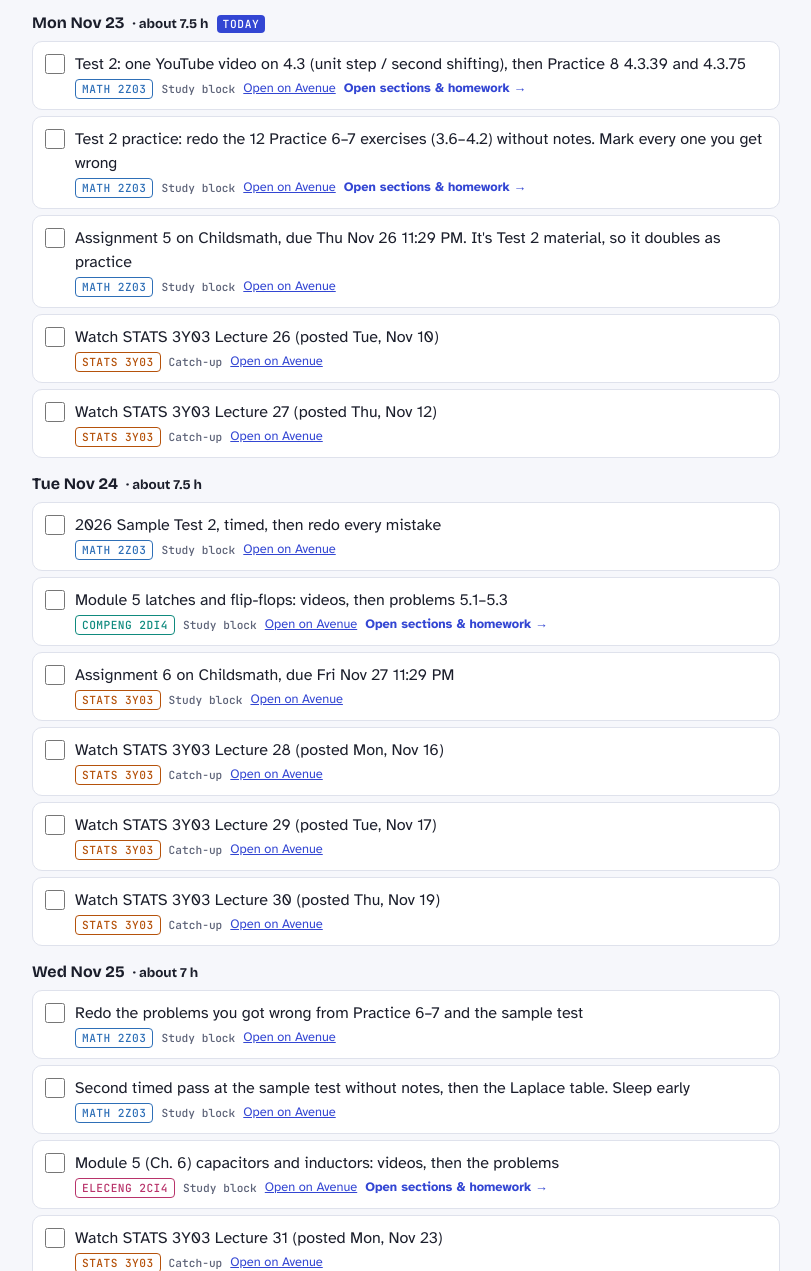
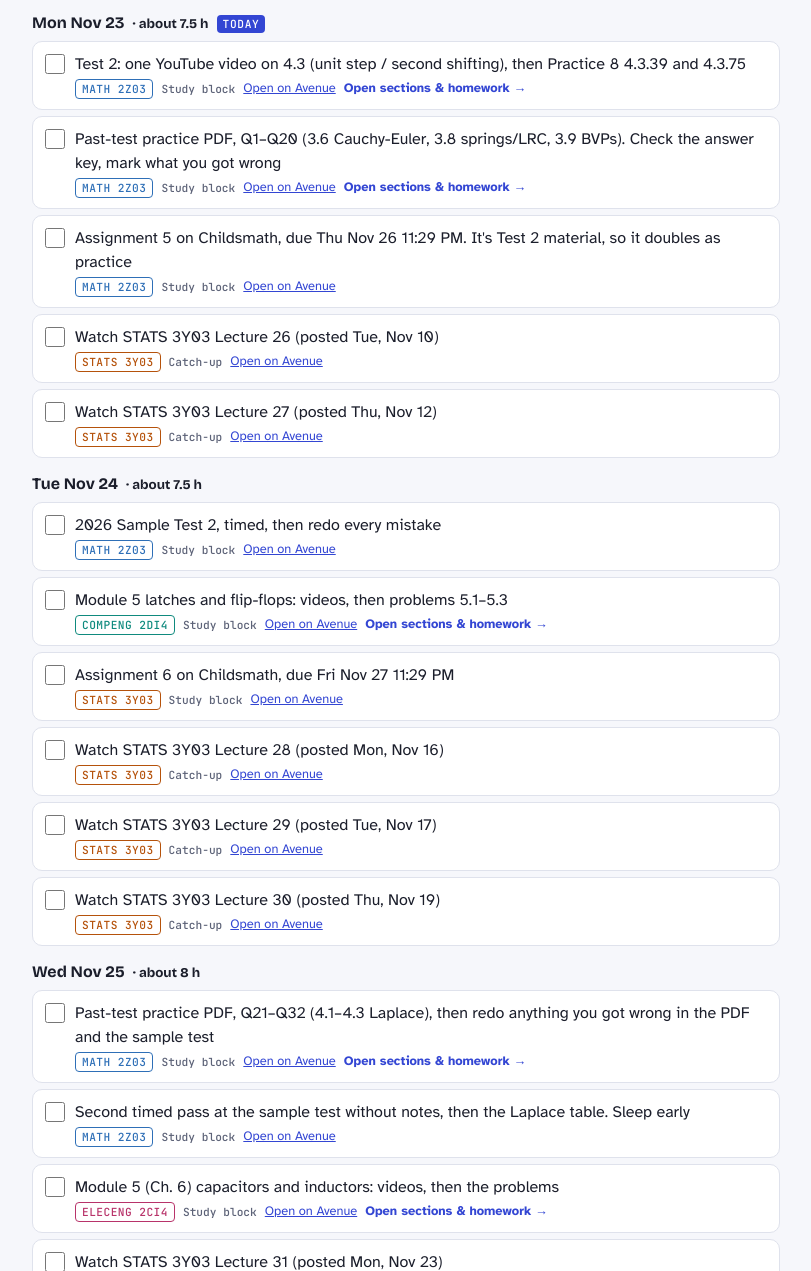
Before and after one commit to yussuf3456/2026FallSemStudyBoard, a plain HTML site: page index.html in a window 1280 px wide. Shown: the part 3641-4912 px from the top of the page, without its empty margins (234-1045 px from the left). Drawn offline with nearby package versions, Linux system fonts and the light colour scheme.

Commit message:
MATH Test 2: past-test practice PDF replaces redo blocks

```diff
--- a/index.html
+++ b/index.html
@@ -305,14 +305,14 @@ const PHASES = [
    ["q8","math","Test 2: watch L21–L24: 4.1 Laplace Transform, 4.2 Inverse Laplace Transform, and Monday's lecture, then the Practice 7 problems and Tutorial 6"]]},
   {date:"2026-11-23", label:"Mon Nov 23", tasks:[
    ["mt-b","math","Test 2: one YouTube video on 4.3 (unit step / second shifting), then Practice 8 4.3.39 and 4.3.75"],
-   ["r22","math","Test 2 practice: redo the 12 Practice 6–7 exercises (3.6–4.2) without notes. Mark every one you get wrong"],
+   ["r22","math","Past-test practice PDF, Q1–Q20 (3.6 Cauchy-Euler, 3.8 springs/LRC, 3.9 BVPs). Check the answer key, mark what you got wrong"],
    ["as-math-a5","math","Assignment 5 on Childsmath, due Thu Nov 26 11:29 PM. It's Test 2 material, so it doubles as practice"]]},
   {date:"2026-11-24", label:"Tue Nov 24", tasks:[
    ["r24","math","2026 Sample Test 2, timed, then redo every mistake"],
    ["q9","2di4","Module 5 latches and flip-flops: videos, then problems 5.1–5.3"],
    ["as-stats-a6","stats","Assignment 6 on Childsmath, due Fri Nov 27 11:29 PM"]]},
   {date:"2026-11-25", label:"Wed Nov 25", tasks:[
-   ["r25","math","Redo the problems you got wrong from Practice 6–7 and the sample test"],
+   ["r25","math","Past-test practice PDF, Q21–Q32 (4.1–4.3 Laplace), then redo anything you got wrong in the PDF and the sample test"],
    ["r26","math","Second timed pass at the sample test without notes, then the Laplace table. Sleep early"],
    ["q15","2ci4","Module 5 (Ch. 6) capacitors and inductors: videos, then the problems"]]},
   {date:"2026-11-26", label:"Thu Nov 26", tasks:[
@@ -655,7 +655,8 @@ const DETAILS={
  q12:{"title": "COMPENG 2DI4: Module 5, analysis and FSMs", "about": "Videos first, then the problems. Must do: 5.4, 5.9, 5.6, 5.8. If time: 5.7, 5.10. Skip if short: 5.5, 5.15. Starred answers at the back of the textbook, full solutions on Avenue.", "videos": [["Neso: JK flip-flop characteristic and excitation tables", "https://www.youtube.com/watch?v=lnQD2_M9uDI"], ["Neso: analysis of clocked sequential circuits (JK)", "https://www.youtube.com/watch?v=6jteVyUcAQU"], ["Neso: analysis with T flip-flops", "https://www.youtube.com/watch?v=eu16cf1RFu0"], ["Mealy vs Moore state machines", "https://www.youtube.com/watch?v=0_OZKWdCixw"]], "groups": [["Problems (Set 1, continued)", [["hw-2di4-5.4", "Problem 5.4 (must do)"], ["hw-2di4-5.5", "Problem 5.5"]]], ["Problems (Set 2)", [["hw-2di4-5.6", "Problem 5.6 (must do)"], ["hw-2di4-5.7", "Problem 5.7*"], ["hw-2di4-5.8", "Problem 5.8* (must do)"], ["hw-2di4-5.9", "Problem 5.9 (must do)"], ["hw-2di4-5.10", "Problem 5.10"], ["hw-2di4-5.15", "Problem 5.15"]]]]},
  d6:{"title": "COMPENG 2DI4: Module 6 problems", "about": "State reduction and sequential circuit design. Two videos, then the problems, before Friday's 12:30 lecture. After this you're caught up in 2DI4.", "videos": [["State reduction and assignment", "https://www.youtube.com/watch?v=IXORIs1dHs0"], ["Design procedure for clocked sequential circuits", "https://www.youtube.com/watch?v=NbON135lf60"]], "groups": [["Problems (Module 6)", [["hw-2di4-5.11", "Problem 5.11"], ["hw-2di4-5.12", "Problem 5.12"], ["hw-2di4-5.13", "Problem 5.13*"], ["hw-2di4-5.16", "Problem 5.16"], ["hw-2di4-5.17", "Problem 5.17"], ["hw-2di4-5.18", "Problem 5.18*"], ["hw-2di4-5.19", "Problem 5.19"], ["hw-2di4-5.20", "Problem 5.20"], ["hw-2di4-5.46(a)", "Problem 5.46(a)"], ["hw-2di4-5.50(a)", "Problem 5.50(a)"]]]]},
  s2di4:{title:"COMPENG 2DI4: Module 5 Homework Set 3",about:"Registers and counters, Ch. 6 sections 6.1–6.4. 18 problems: do the starred (*) ones first, their answers are at the back of the textbook.",groups:[["Homework (Set 3)",[["hw-2di4-6.1","Problem 6.1"],["hw-2di4-6.2","Problem 6.2"],["hw-2di4-6.3","Problem 6.3"],["hw-2di4-6.4","Problem 6.4*"],["hw-2di4-6.5","Problem 6.5"],["hw-2di4-6.6","Problem 6.6"],["hw-2di4-6.7","Problem 6.7"],["hw-2di4-6.8","Problem 6.8*"],["hw-2di4-6.9","Problem 6.9"],["hw-2di4-6.10","Problem 6.10"],["hw-2di4-6.11","Problem 6.11"],["hw-2di4-6.12","Problem 6.12"],["hw-2di4-6.13","Problem 6.13"],["hw-2di4-6.14","Problem 6.14"],["hw-2di4-6.15","Problem 6.15*"],["hw-2di4-6.16","Problem 6.16*"],["hw-2di4-6.17","Problem 6.17*"],["hw-2di4-6.21","Problem 6.21*"]]]]},
- r22:{"title": "MATH 2Z03: Test 2 practice (~3 h)", "about": "Practice 6 and Practice 7 are the MATH practice-question sets on Avenue (textbook exercises). They're all in your iPad PDF, MATH 2Z03 Test 2 Problems.pdf. Redo them without notes and mark every one you get wrong; you'll redo those Wednesday.", "groups": [["Practice 6 (3.6, 3.8, 3.9)", [["r22-3.6.18", "Exercise 3.6.18"], ["r22-3.6.21", "Exercise 3.6.21"], ["r22-3.8.30", "Exercise 3.8.30"], ["r22-3.8.45", "Exercise 3.8.45"], ["r22-3.9.9", "Exercise 3.9.9"], ["r22-3.9.21", "Exercise 3.9.21"]]], ["Practice 7 (4.1, 4.2)", [["r22-4.1.9", "Exercise 4.1.9"], ["r22-4.1.18", "Exercise 4.1.18"], ["r22-4.1.42", "Exercise 4.1.42"], ["r22-4.2.24", "Exercise 4.2.24"], ["r22-4.2.27", "Exercise 4.2.27"], ["r22-4.2.42", "Exercise 4.2.42"]]]]},
+ r25:{"title": "MATH 2Z03: Past-test practice, part 2 (~3 h)", "about": "Same PDF, the Laplace section (4.1–4.3 is the biggest part of the test). Then redo every question you starred on Monday and in the sample test.", "groups": [["4.1–4.3 Laplace", [["pt-q21-26", "Q21–Q26 (transforms, step functions)"], ["pt-q27-32", "Q27–Q32 (inverse transforms, IVPs)"]]], ["After", [["pt-check2", "Check answers"], ["pt-redo", "Redo every starred question"]]]]},
+ r22:{"title": "MATH 2Z03: Past-test practice, part 1 (~3 h)", "about": "Use MATH 2Z03 Test 2 Past-Test Practice.pdf (in your project files): questions from the old Test 2s, filtered to this year's topics. Do Q1–Q20 without notes, then check the answer key at the back. Wednesday is Q21–Q32 (Laplace).", "groups": [["3.6 Cauchy-Euler", [["pt-q1-8", "Q1–Q8"]]], ["3.8 Springs and LRC circuits", [["pt-q9-16", "Q9–Q16"]]], ["3.9 BVPs, beams, eigenvalues", [["pt-q17-20", "Q17–Q20"]]], ["After", [["pt-check1", "Check answers, star every one you got wrong"]]]]},
  q15:{"title": "ELECENG 2CI4: Module 5, capacitors and inductors", "about": "Textbook (12th ed.) Ch. 6. Videos first, then the problems; statements and solutions are in the Ch-6 Solution Manual on Avenue. Solve each one before checking.", "videos": [["Series and parallel connected capacitors and inductors", "https://www.youtube.com/watch?v=1ptMoI3_jiA"], ["Capacitor and inductor in series and parallel", "https://www.youtube.com/watch?v=RnRG_S7AxZo"]], "groups": [["Problems: 6.1 Capacitors", [["hw-2ci4-6.1", "6.1.4, 6.1.5, 6.1.6, 6.1.9, 6.1.11"]]], ["Problems: 6.2 Inductors", [["hw-2ci4-6.2", "6.2.1, 6.2.4, 6.2.8, 6.2.9, 6.2.13"]]], ["Problems: 6.3 Combinations", [["hw-2ci4-6.3c", "Capacitors: 6.3.2, 6.3.9, 6.3.11, 6.3.19, 6.3.21"], ["hw-2ci4-6.3l", "Inductors: 6.3.6, 6.3.12, 6.3.24, 6.3.26, 6.3.29"]]]]},
  q17:{"title": "ELECENG 2CI4: Module 6, transient circuits", "about": "Textbook (12th ed.) Ch. 7. Videos first, then the problems; statements and solutions are in the Ch-7 Solution Manual on Avenue.", "videos": [["Intro to Circuits 34: RL step response and time constant", "https://www.youtube.com/watch?v=EZMD18yfTbc"], ["RC step response", "https://www.youtube.com/watch?v=tvf4hYvdmMM"], ["Intro to Circuits 36: RLC circuit", "https://www.youtube.com/watch?v=qoUB75cBZuk"]], "groups": [["Problems Set 1: 7.2 First-order", [["hw-2ci4-7.2de", "Differential equation approach: 7.2.1, 7.2.2, 7.2.12, 7.2.14"], ["hw-2ci4-7.2ss", "Step-by-step approach: 7.2.6, 7.2.15, 7.2.38, 7.2.43, 7.2.44, 7.2.46, 7.2.53, 7.2.55"]]], ["Problems Set 2: 7.3 Second-order", [["hw-2ci4-7.3", "7.3.1, 7.3.2, 7.3.3, 7.3.5, 7.3.8, 7.3.9, 7.3.10, 7.3.14"]]]]}
 };
```
